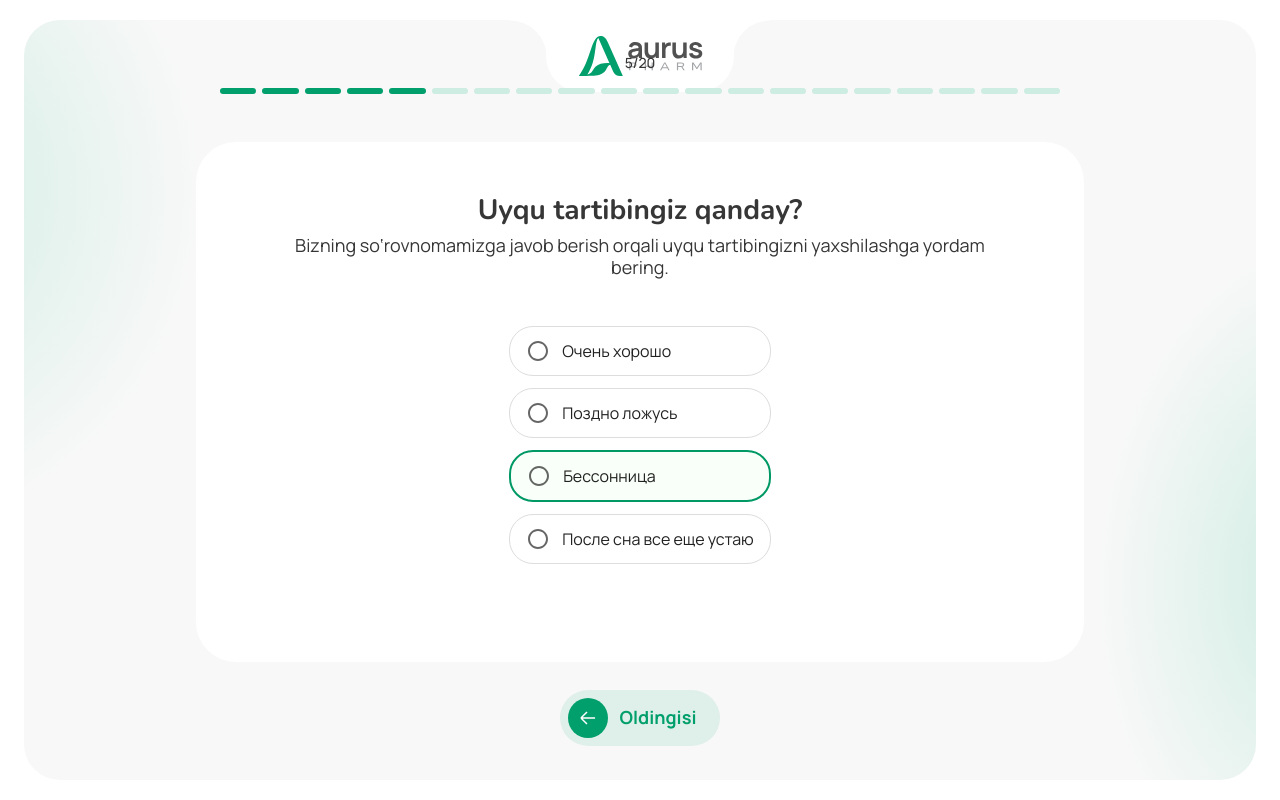
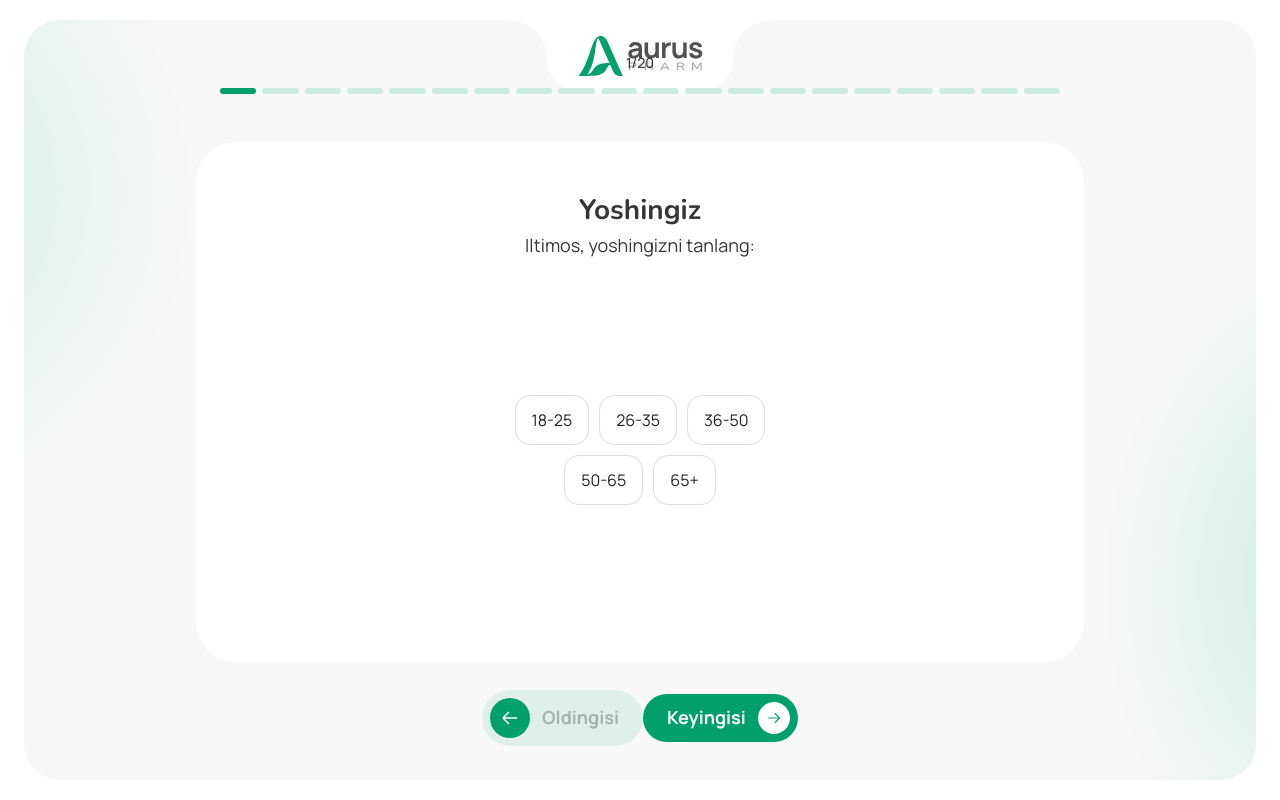
Before and after one commit to Doniyor1234t/aurus, a React (Vite) app: page /#/survey in a window 1280 px wide. Built offline with nearby package versions, Linux system fonts and the light colour scheme.

Commit message:
feat: enhance survey funct with dynamic question haandling and almost finish survey ui logic

```diff
--- a/src/pages/Survey/QuestionTypes/index.tsx
+++ b/src/pages/Survey/QuestionTypes/index.tsx
@@ -14,18 +14,42 @@ export interface Answer {
 export const questionTypes = {
   radio: ({
     answers,
+    style,
+    id,
     // ...question
   }: {
     answers: Answer[];
     question: object;
+    style: string;
+    id: string;
   }) => (
     <ChoiceQuestion
       type={"radio"}
       answers={answers}
+      style={style}
+      id={id}
       // question={question}
     />
   ),
-  checkbox: 'checkbox',
+  checkbox: ({
+    answers,
+    style,
+    id,
+    // ...question
+  }: {
+    answers: Answer[];
+    question: object;
+    style: string;
+    id: string;
+  }) =>(
+    <ChoiceQuestion
+      type={"checkbox"}
+      answers={answers}
+      style={style}
+      id={id}
+      // question={question}
+    />
+  ),
   input: 'input',
   textarea: 'textarea',
   select: 'select',
--- a/src/pages/Survey/SurveyLayout.tsx
+++ b/src/pages/Survey/SurveyLayout.tsx
@@ -4,11 +4,14 @@ import cls from './SurveyLayout.module.scss';
 import { useState } from "react";
 import { questionTypes } from "./QuestionTypes";
 import db from "./survey.json"
+import RightArrow from "../../assets/icons/RightArrow";
 
 export const Survey = () => {
-  const [currentStep] = useState(5);
+  const [currentStep, setCurrentStep] = useState(1);
   const totalSteps = db?.length;
-  const Question = questionTypes?.["radio"]
+  type QuestionTypeKey = keyof typeof questionTypes; // "radio" | "checkbox" | "input" | ...
+  const type = (db[currentStep - 1]?.type ?? "radio") as QuestionTypeKey;
+  const Question = questionTypes[type];
   return (
     <Box sx={{
       backgroundColor: "#fff",
@@ -124,7 +127,7 @@ export const Survey = () => {
               fontWeight: 700,
               color: "#363636"
             }}>
-              Uyqu tartibingiz qanday?
+              {db[currentStep - 1]?.label?.uz}
             </Typography>
             <Typography variant="body1" sx={{
               fontSize: { xs: "14px", md: "18px" },
@@ -132,7 +135,7 @@ export const Survey = () => {
               fontWeight: 400,
               color: "#363636"
             }}>
-              Bizning so‘rovnomamizga javob berish orqali uyqu tartibingizni yaxshilashga yordam bering.
+              {db[currentStep - 1]?.description?.uz}
             </Typography>
           </Box>
           <Box sx={{
@@ -144,8 +147,11 @@ export const Survey = () => {
           }}>
             {/* Here you can map through your questions and render them */}
             <Question
+              key={`${type}-${currentStep}`}
               answers={db[currentStep - 1]?.answers ?? []}
               question={db[currentStep - 1]}
+              style={db[currentStep - 1]?.style}
+              id={String(currentStep)}
             />
           </Box>
         </Box>
@@ -168,8 +174,21 @@ export const Survey = () => {
           <rect width="40" height="40" rx="20" transform="matrix(-1 0 0 1 40 0)" fill="#009F6B"/>
           <path d="M12.9289 19.9998L16.9695 24.0404L18.9898 26.0607M12.9289 19.9998L16.9695 15.9592L18.9898 13.9389M12.9289 19.9998H21.0102L25.0508 19.9998L27.0711 19.9998" stroke="white" strokeWidth="1.5"/>
           </svg>}
+            onClick={() => setCurrentStep((prev) => Math.max(prev - 1, 1))}
+            disabled={currentStep === 1}
           >
             Oldingisi
+          </Button>
+          <Button
+            variant="contained"
+            color="primary"
+            size="largeSquare"
+            endIcon={<RightArrow />}
+            sx={{ paddingRight: { xs: "6px", md: "8px" } }}
+            onClick={() => setCurrentStep((prev) => Math.min(prev + 1, totalSteps))}
+            disabled={currentStep === totalSteps}
+          >
+            Keyingisi
           </Button>
         </Box>
       </Box>
--- a/src/pages/Survey/components/ChoiceField/ChoiceField.tsx
+++ b/src/pages/Survey/components/ChoiceField/ChoiceField.tsx
@@ -1,61 +1,190 @@
-import { Box, FormControlLabel, Radio } from '@mui/material';
+import { Box, Checkbox, FormControlLabel, Radio, styled, type CheckboxProps, type RadioProps } from '@mui/material';
 import cls from './style.module.scss';
+
+const BpIcon = styled('span')(({ theme }) => ({
+  padding: 0,
+  borderRadius: '50%',
+  width: 24,
+  height: 24,
+  boxShadow: 'inset 0 0 0 1px rgba(16,22,26,.2), inset 0 -1px 0 rgba(16,22,26,.1)',
+  backgroundColor: '#f5f8fa',
+  backgroundImage: 'linear-gradient(180deg,hsla(0,0%,100%,.8),hsla(0,0%,100%,0))',
+  '.Mui-focusVisible &': {
+    outline: '2px auto #009F6B',
+    outlineOffset: 2,
+  },
+  'input:hover ~ &': {
+    backgroundColor: '#ebf1f5',
+    ...theme.applyStyles('dark', {
+      backgroundColor: '#009F6B',
+    }),
+  },
+  'input:disabled ~ &': {
+    boxShadow: 'none',
+    background: 'rgba(206,217,224,.5)',
+    ...theme.applyStyles('dark', {
+      background: 'rgba(57,75,89,.5)',
+    }),
+  },
+  ...theme.applyStyles('dark', {
+    boxShadow: '0 0 0 1px rgb(16 22 26 / 40%)',
+    backgroundColor: '#394b59',
+    backgroundImage: 'linear-gradient(180deg,hsla(0,0%,100%,.05),hsla(0,0%,100%,0))',
+  }),
+}));
+
+// const BpCheckboxIcon = styled('span')
+
+const BpCheckedIcon = styled(BpIcon)({
+  backgroundColor: '#fff',
+  outline: '1px auto #009F6B',
+  backgroundImage: 'linear-gradient(180deg,hsla(0,0%,100%,.1),hsla(0,0%,100%,0))',
+  '&::before': {
+    display: 'block',
+    width: 24,
+    height: 24,
+    backgroundImage: 'radial-gradient(#009F6B,#009F6B 52%,transparent 32%)',
+    content: '""',
+  },
+  'input:hover ~ &': {
+    backgroundColor: '#fff',
+    // outline: '2px auto #009F6B',
+  },
+});
+
+// Inspired by blueprintjs
+function BpRadio(props: RadioProps) {
+  return (
+    <Radio
+      disableRipple
+      color="default"
+      checkedIcon={<BpCheckedIcon />}
+      icon={<BpIcon />}
+      sx={{
+        // display: "none",
+        padding: 0,
+        pr: 1,
+        '&.Mui-checked': {
+          color: '#009F6B',
+        },
+        '&.Mui-disabled': {
+          color: 'rgba(206,217,224,.5)',
+        },
+      }}
+      {...props}
+    />
+  );
+}
+
+function BpCheckbox(props: CheckboxProps) {
+  return (
+    <Checkbox
+      disableRipple
+      color="default"
+      // checkedIcon={<BpCheckedCheckboxIcon />}
+      // icon={<BpCheckboxIcon />}
+      sx={{
+        // display: "none",
+        padding: 0,
+        pr: 1,
+        '&.Mui-checked': {
+          color: '#009F6B',
+        },
+        '&.Mui-disabled': {
+          color: 'rgba(206,217,224,.5)',
+        },
+      }}
+      {...props}
+    />
+  );
+}
 
 const ChoiceField = ({
   answer,
-  // onChange,
-  // type,
+  onChange,
+  type,
   // isChecked,
-  id
+  id,
+  selectedId,
+  checkedValues,
+  style
 }: {
-  answer: { label: { ru: string } };
-  // onChange: (e: React.ChangeEvent<HTMLInputElement>) => void;
-  // type: string;
+  answer: { label: { ru: string, uz: string } };
+  onChange: (e: React.ChangeEvent<HTMLInputElement>) => void;
+  type: string;
   // isChecked?: boolean;
   id: string;
+  selectedId: string;
+  checkedValues: string[];
+  style: string,
 }) => {
+  const isChecked = type == "radio" ? selectedId === id : checkedValues.includes(id);
   return (
-    // <label
-    //   className={cls.choiceField}
-    // >
-    //   <input
-    //     className={cls.choiceFieldInput}
-    //     type={type}
-    //     checked={isChecked}
-    //     onChange={onChange}
-    //   />
-    //   {answer.label.ru}
-    // </label>
     <Box
       key={id}
       sx={{
         display: 'flex',
         alignItems: 'center',
         transition: 'border 0.3s',
+        width: style === "wrap" ? "auto" : "100%",
+        // width: "auto"
       }}
     >
+      {style == "wrap" ? <FormControlLabel
+        value={id}
+        className={cls.choiceField}
+        control={type == "radio" ? <BpRadio sx={{
+          display: "none",
+        }} /> : <BpCheckbox onChange={onChange} sx={{
+          display: "none",
+        }} />}
+        label={answer.label.uz}
+        sx={{
+          marginLeft: 0,
+          marginRight: 0,
+          width: 'auto',
+          outline: isChecked ? '2px solid #009966' : '1px solid #ddd',
+          backgroundColor: isChecked ? '#f9fff9' : '#fff',
+          // borderRadius: 3,
+          transition: 'background-color 0.3s',
+          p: "12px 16px",
+          borderRadius: 1.75,
+          color: isChecked ? '#009966' : "inherit",
+        }}
+        classes={{
+          label: cls.choiceFieldLabel,
+          root: cls.choiceFieldRoot,
+        }}
+      /> :
       <FormControlLabel
         value={id}
         className={cls.choiceField}
-        control={<Radio color="success" sx={{
-          p:0,
-          marginRight: 1.5,
+        control={type == "radio" ? <BpRadio sx={{
+          // display: style === "wrap" ? "none" : "block",
+          p: 0,
+          pr: 1.5
+        }} /> : <BpCheckbox onChange={onChange} sx={{
+          // display: style === "wrap" ? "none" : "flex",
+          color: "#009F6B",
+          padding: 0,
+          pr: 1.5
         }} />}
-        label={answer.label.ru}
+        label={answer.label.uz}
         sx={{
           marginLeft: 0,
           marginRight: 0,
           width: '100%',
-          border: "3" === id ? '2px solid #009966' : '1px solid #ddd',
-          backgroundColor: "3" === id ? '#f9fff9' : '#fff',
+          outline: isChecked ? '2px solid #009966' : '1px solid #ddd',
+          backgroundColor: isChecked ? '#f9fff9' : '#fff',
           borderRadius: 3,
+          transition: 'background-color 0.3s',
           p: "12px 16px",
         }}
         classes={{
           label: cls.choiceFieldLabel,
           root: cls.choiceFieldRoot,
         }}
-      />
+      />}
     </Box>
   )
 }
--- a/src/pages/Survey/components/ChoiceField/style.module.scss
+++ b/src/pages/Survey/components/ChoiceField/style.module.scss
@@ -12,9 +12,9 @@
   margin-right: 8px;
 }
 .choiceFieldLabel{
-  font-weight: bold;
-  font-size: 16px;
-  line-height: 24px;
+  font-weight: 400;
+  font-size: 18px;
+  line-height: 20px;
 }
 .choiceFieldRoot{
   display: flex;
--- a/src/pages/Survey/components/ChoiceQuestion/ChoiceQuestion.tsx
+++ b/src/pages/Survey/components/ChoiceQuestion/ChoiceQuestion.tsx
@@ -1,5 +1,6 @@
-import { Box, RadioGroup } from "@mui/material";
+import { Box, FormGroup, RadioGroup } from "@mui/material";
 import ChoiceField from "../ChoiceField/ChoiceField";
+import { useEffect, useState } from "react";
 
 interface Label {
   uz: string;
@@ -13,19 +14,47 @@ interface Answer {
 }
 
 const ChoiceQuestion = ({
-  // type,
+  type,
   answers,
+  style,
+  id,
   // question,
 }: {
   type: string;
   answers: Answer[];
+  style: string;
+  id: string;
   // question: object;
 }) => {
+  const [selectedId, setSelectedId] = useState("");
+  const [checkedValues, setCheckedValues] = useState([]);
+  useEffect(() => {
+    setSelectedId("");
+    setCheckedValues([]);
+  }, [id, type])
   return (
-    <Box sx={{ padding: "16px", borderRadius: "12px", backgroundColor: "transparent" }}>
-      <RadioGroup
+    <Box sx={{
+      // padding: "16px",
+      borderRadius: "12px",
+      backgroundColor: "transparent",
+      width: style == "wrap" ? "260px" : "100%"
+      // display: "flex",
+      // flexDirection: "column",
+      // alignItems: "center",
+      // justifyContent: "center"
+    }}>
+      {type == 'radio' ? <RadioGroup
         name={"choice-question"}
-        sx={{ display: "flex", flexDirection: "column", gap: 1.5 }}
+        sx={{
+          display: "flex",
+          flexDirection: "row",
+          gap: 1.5,
+          flexWrap: "wrap",
+          justifyContent: "center",
+          alignItems: "center",
+        }}
+        value={selectedId}
+        onChange={(e) => setSelectedId(e.target.value)}
       >
         {answers.map((answer, index) => {
           const labelObj =
@@ -40,11 +69,56 @@ const ChoiceQuestion = ({
               // onChange={() => {}}
               // type={type}
               id={String(index + 1)}
+              selectedId={selectedId}
+              checkedValues={checkedValues}
+              style={style}
+              type={type}
+              onChange={() => {}}
               // isChecked={false}
             />
           )
         })}
-      </RadioGroup>
+      </RadioGroup> : (
+        <FormGroup sx={{
+          display: "flex",
+          flexDirection: style == "wrap" ? "row" : "column",
+          width: style == "wrap" ? "100%" : "auto",
+          alignItems: "center",
+          justifyContent: "center",
+          flexWrap: "wrap",
+          gap: 1.5
+        }}>
+          {answers.map((answer, index) => {
+            const labelObj =
+              typeof answer.label === 'string'
+                ? { ru: answer.label, uz: answer.label, en: answer.label }
+                : answer.label;
+
+            return (
+              <ChoiceField
+                key={index}
+                answer={{ label: labelObj }}
+                // onChange={() => {}}
+                // type={type}
+                id={String(index + 1)}
+                selectedId={selectedId}
+                checkedValues={checkedValues}
+                style={style}
+                type={type}
+                onChange={(e) => {
+                  const { checked } = e.target;
+                  if (checked) {
+                    setCheckedValues((prev): any => [...prev, `${index + 1}`]);
+                  } else {
+                    setCheckedValues((prev): any => prev.filter((value) => value !== `${index + 1}`));
+                  }
+                }}
+                // isChecked={false}
+              />
+            )
+          })}
+        </FormGroup>
+      )}
       {/* Render question options here */}
     </Box>
   );
```
Also changed, not shown: src/pages/Survey/survey.json (+11 -7 lines).
